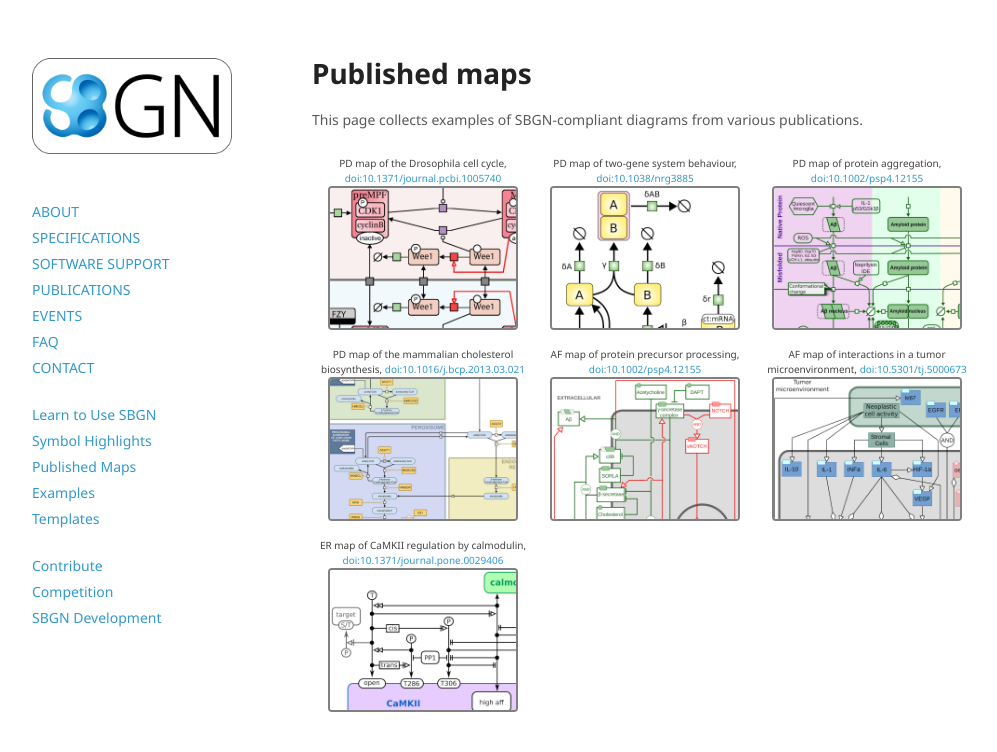
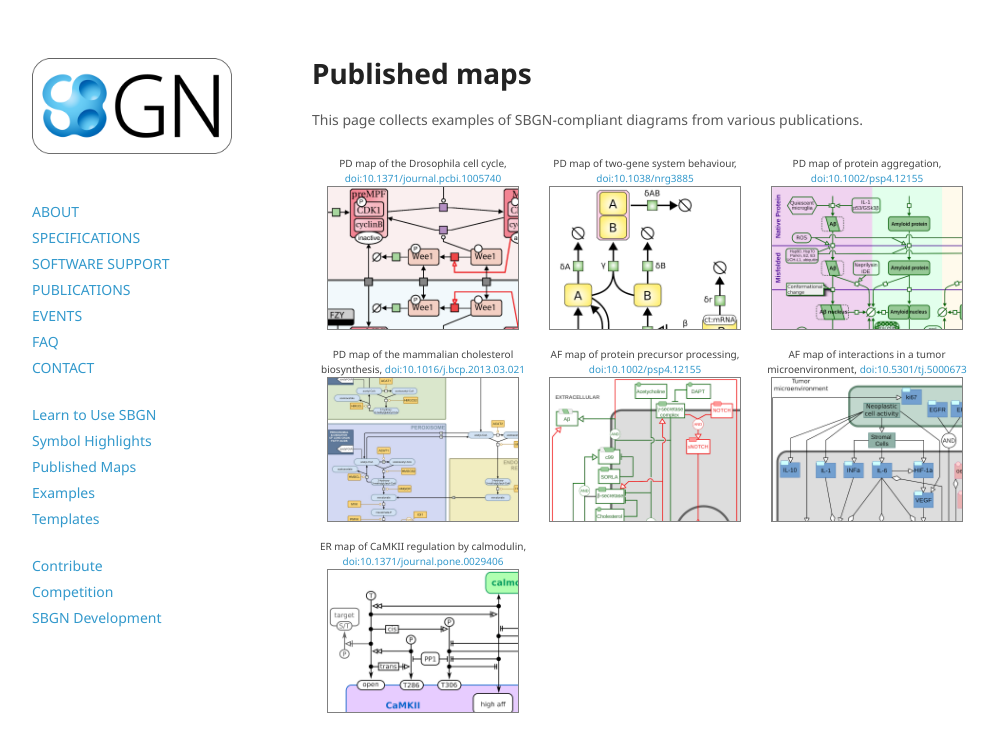
Before and after one commit to sbgn/sbgn, a Jekyll site: the page built from docs/published_maps.md, in a window 1280 px wide. Shown: the top 752 px of the page, without its empty margins (128-1125 px from the left). Built offline with Jekyll 4.4.1, drawn with Linux system fonts in a browser that asks for light colours; nearby versions of some CDN libraries.

Commit message:
Update custom.css

```diff
--- a/css/custom.css
+++ b/css/custom.css
@@ -42,9 +42,9 @@
 }
 
 img.gallery_thumbnail {
-  height: 140px;
-  border: 2px solid gray;
-  border-radius: 4px;
+  width: 190px;
+  border: 1px solid gray;
+  border-radius: 0px;
 }
 
 p.gallery_image_title {
```
